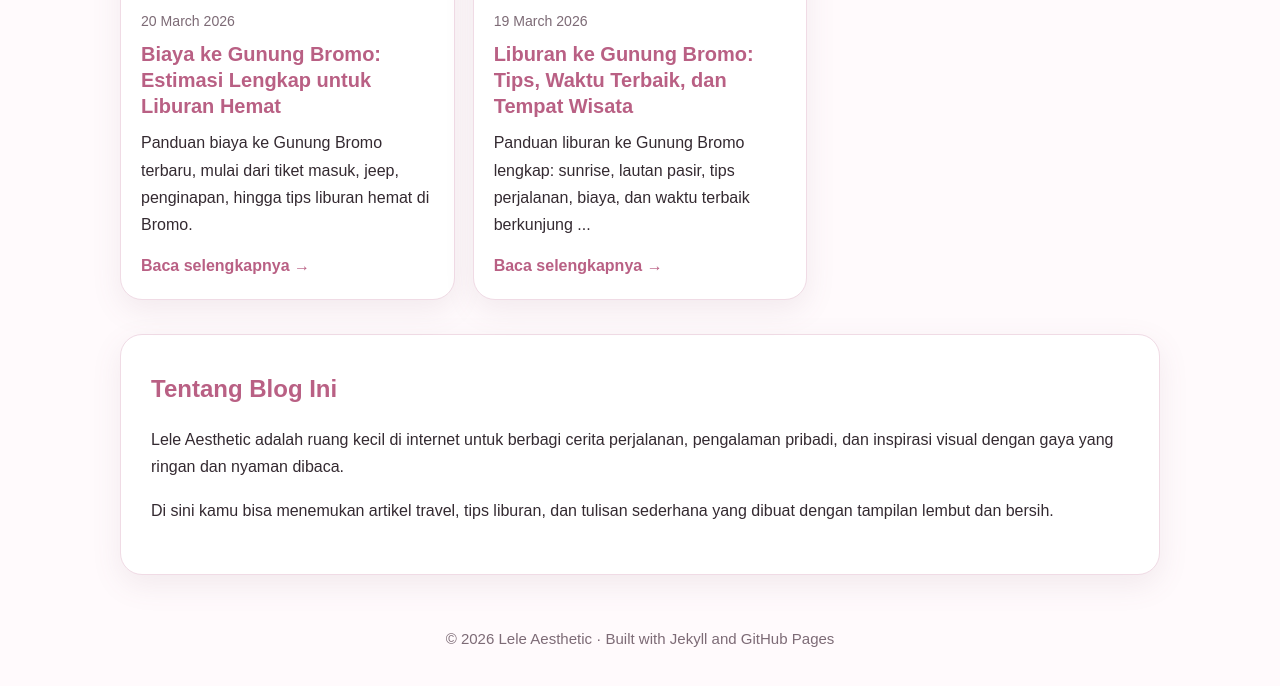
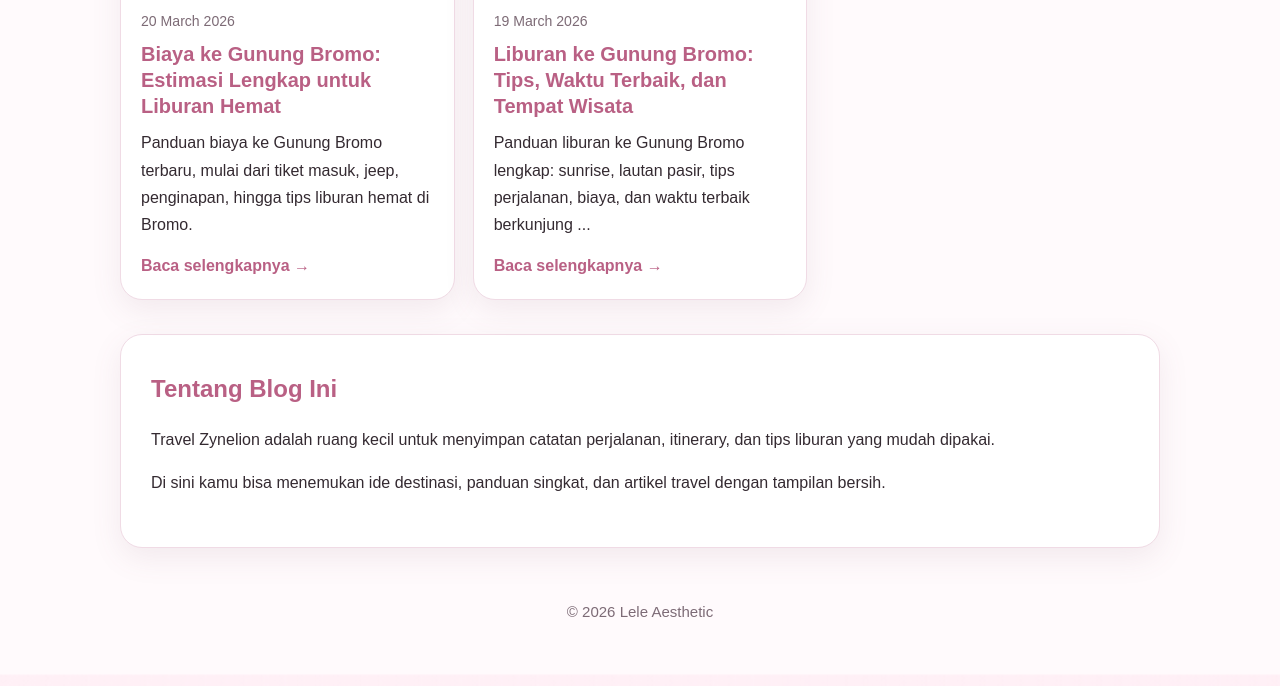
Before and after one commit to vwebe/lele, a Jekyll site: the page built from index.md, in a window 1280 px wide and 900 px high, scrolled down 15661 px, cut to the strip 198-884 px from the top of the window. Built offline with Jekyll 4.4.1, drawn with Linux system fonts in a browser that asks for light colours; some of the changed text lies outside the part shown.

Commit message:
Add files via upload

```diff
--- a/_layouts/default.html
+++ b/_layouts/default.html
@@ -27,7 +27,7 @@
 
   <footer class="site-footer">
     <div class="wrap footer-inner">
-      <p>© 2026 {{ site.title }} · Built with Jekyll and GitHub Pages</p>
+      <p>© 2026 {{ site.title }}</p>
     </div>
   </footer>
 </body>
--- a/_layouts/home.html
+++ b/_layouts/home.html
@@ -4,11 +4,11 @@ layout: default
 
 <section class="hero">
   <div class="hero-logo">
-    <img src="{{ '/lele.gif' | relative_url }}" alt="Logo Lele Aesthetic" width="120" height="120">
+    <img src="{{ '/lele.gif' | relative_url }}" alt="Logo Travel Zynelion" width="120" height="120">
   </div>
-  <h1>Lele Aesthetic</h1>
+  <h1>Travel Zynelion</h1>
   <p>
-    Catatan travel, inspirasi, dan cerita ringan yang dibuat dengan rasa.
+    Catatan travel, itinerary, dan tips perjalanan yang praktis untuk dibaca sebelum berangkat.
   </p>
 </section>
 
@@ -54,11 +54,9 @@ layout: default
 <section class="page-card">
   <h2>Tentang Blog Ini</h2>
   <p>
-    Lele Aesthetic adalah ruang kecil di internet untuk berbagi cerita perjalanan,
-    pengalaman pribadi, dan inspirasi visual dengan gaya yang ringan dan nyaman dibaca.
+    Travel Zynelion adalah ruang kecil untuk menyimpan catatan perjalanan, itinerary, dan tips liburan yang mudah dipakai.
   </p>
   <p>
-    Di sini kamu bisa menemukan artikel travel, tips liburan, dan tulisan sederhana
-    yang dibuat dengan tampilan lembut dan bersih.
+    Di sini kamu bisa menemukan ide destinasi, panduan singkat, dan artikel travel dengan tampilan bersih.
   </p>
 </section>
```
